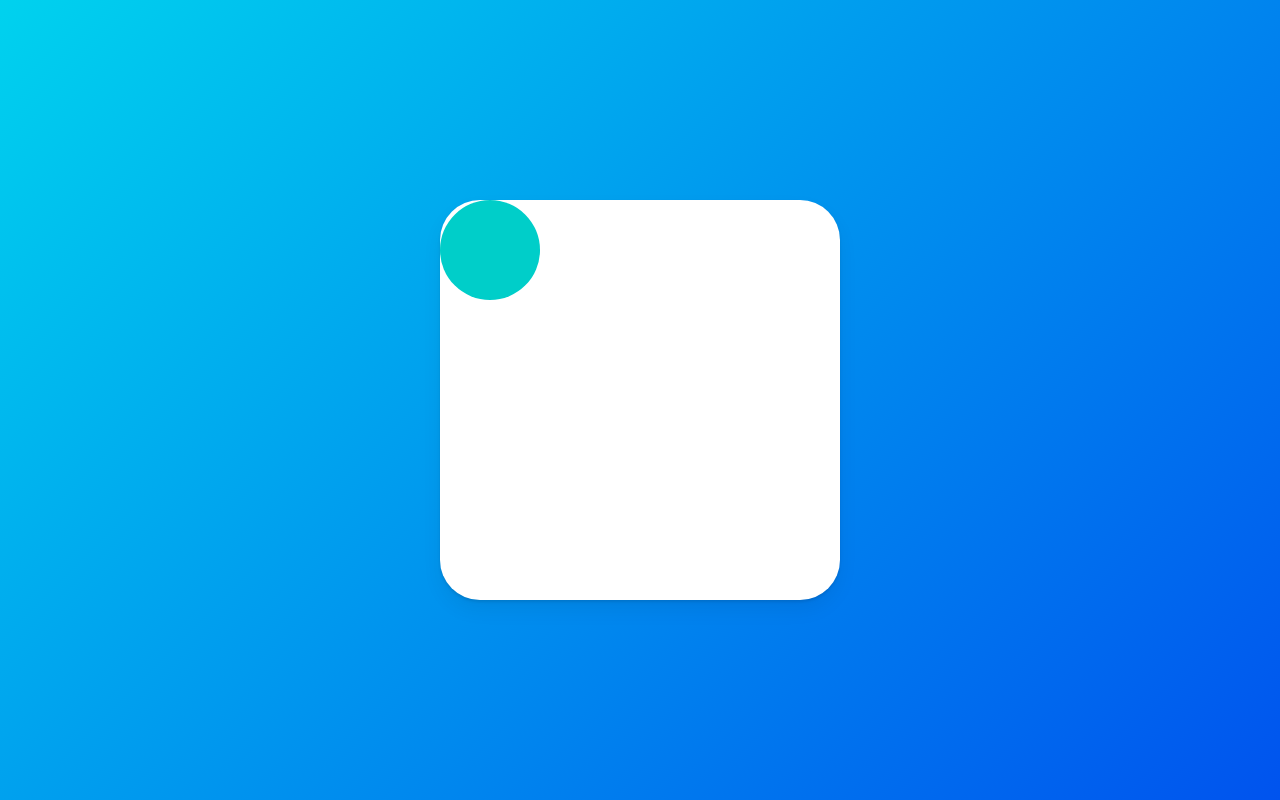
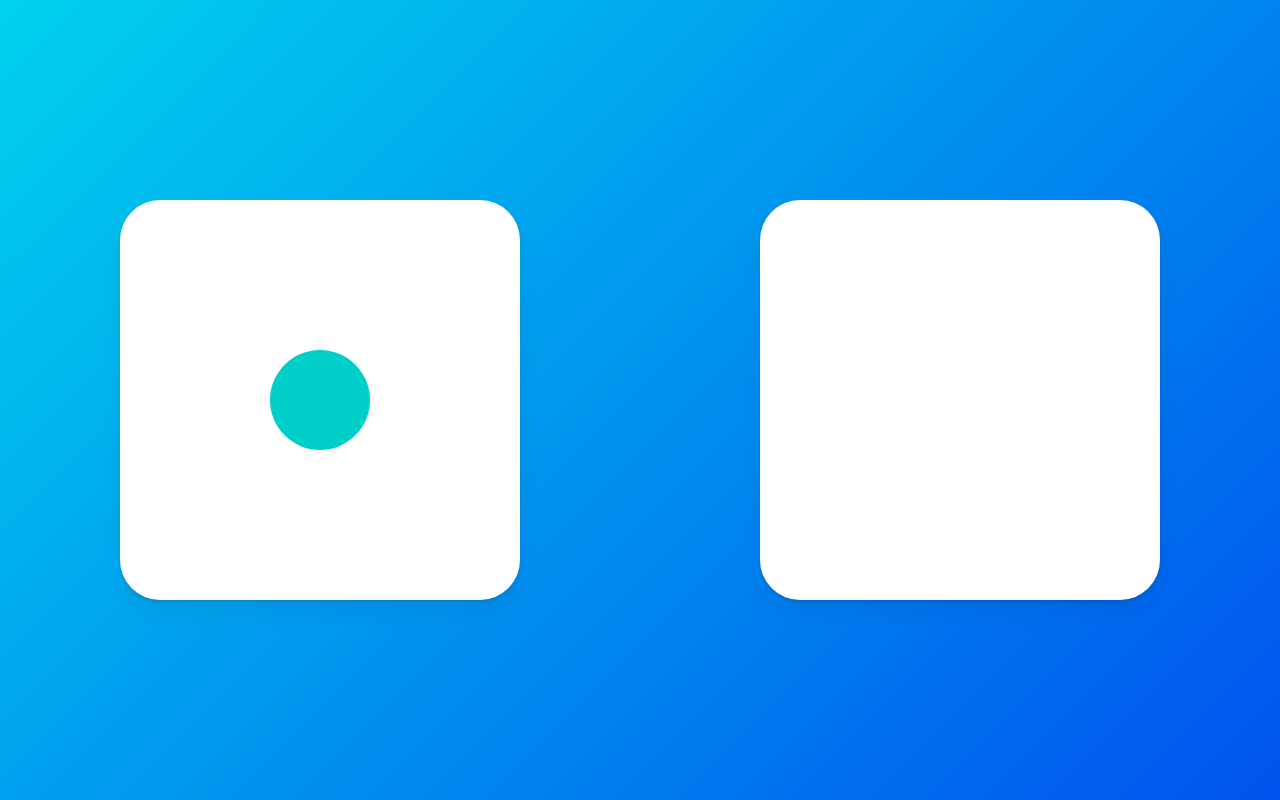
Before and after one commit to JHKIMS/Framer-Motion-Practice, a React (Create React App) app: page / in a window 1280 px wide. Built offline with nearby package versions, Linux system fonts and the light colour scheme.

Commit message:
Framer-motion: SharedLayout - 같은 layoutId

```diff
--- a/src/App.tsx
+++ b/src/App.tsx
@@ -6,9 +6,8 @@
   height: 100vh;
   width: 100vw;
   display: flex;
-  justify-content: center;
+  justify-content: space-around;
   align-items: center;
-  flex-direction: column;
   background: linear-gradient(135deg, rgb(0, 210, 238), rgb(0, 83, 238));
 `;
 const Box = styled(motion.div)`
@@ -17,7 +16,8 @@
   background-color: rgba(255, 255, 255, 1);
   border-radius: 40px;
   display: flex;
-  font-size: 28px;
+  justify-content: center;
+  align-items: center;
   box-shadow: 0 2px 3px rgba(0, 0, 0, 0.1), 0 10px 20px rgba(0, 0, 0, 0.06);
 `;
 
@@ -25,7 +25,6 @@
   background-color: rgba(0, 206, 201, 1);
   width: 100px;
   height: 100px;
-  border-radius: 50px;
 `;
 
 function App() {
@@ -33,13 +32,11 @@
   const toggleClicked = () => setClicked((prev) => !prev);
   return (
     <Wrapper onClick={toggleClicked}>
-      <Box
-        style={{
-          justifyContent: clicked ? "center" : "flex-start",
-          alignItems: clicked ? "center" : "flex-start",
-        }}
-      >
-        <Circle layout/>
+      <Box>
+        {!clicked ? <Circle layoutId="circle" style={{borderRadius:50}}/> : null}
+      </Box>
+      <Box>
+        {!clicked? null : <Circle layoutId="circle" style={{borderRadius:0}}/>}
       </Box>
     </Wrapper>
   );
```
